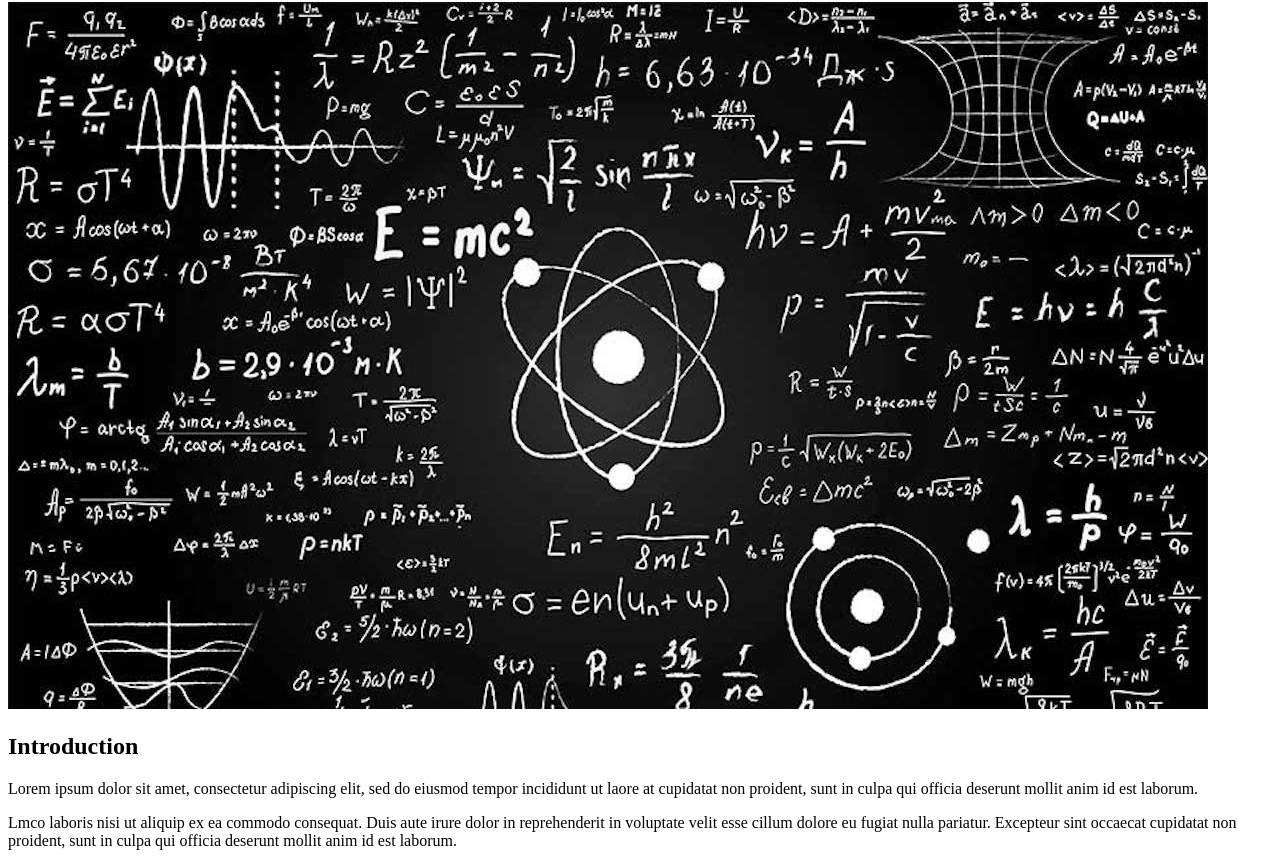
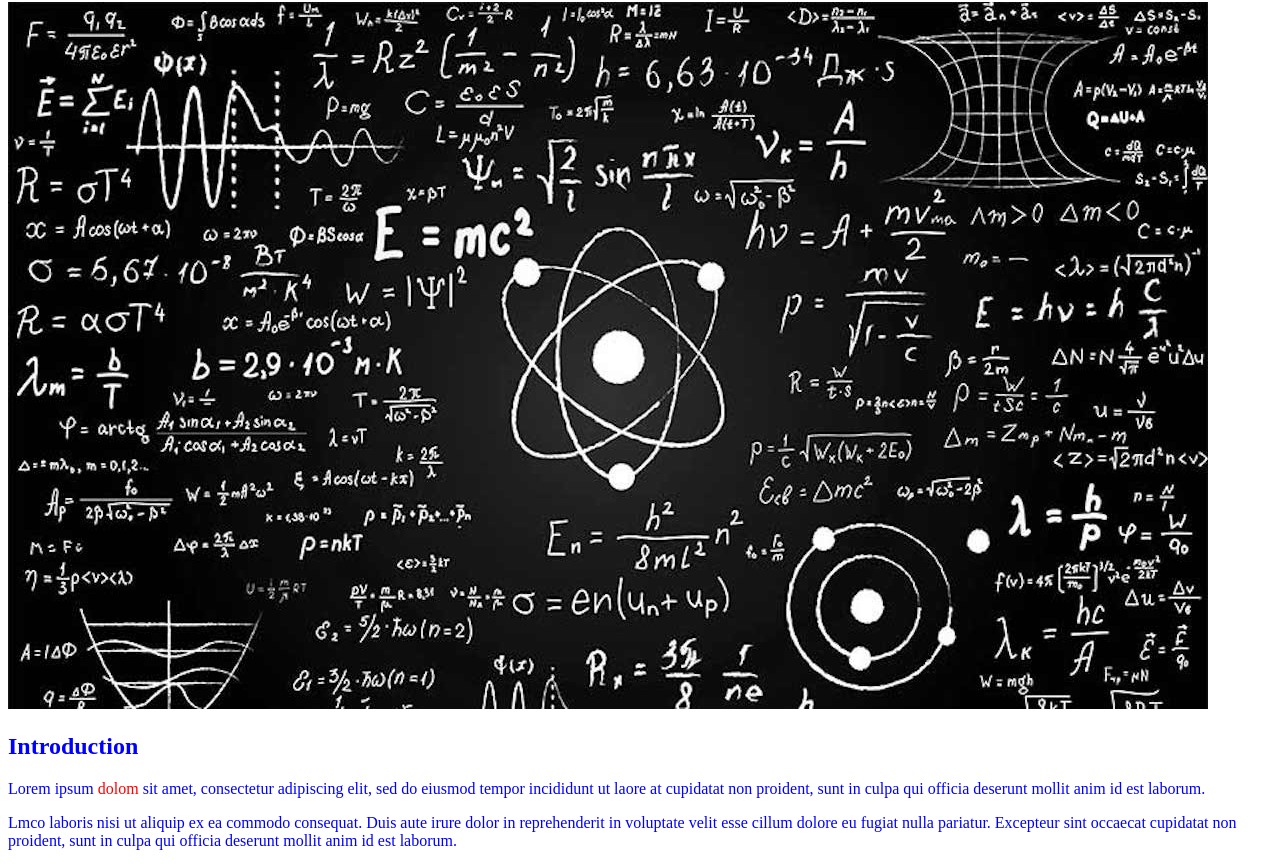
Before and after one commit to BradyDiamond/boring-lecture, a plain HTML site: page index.html in a window 1280 px wide. Shown: the part 78-944 px from the top of the page. Drawn offline with Linux system fonts and the light colour scheme.

Commit message:
added a span
co-authored-by: Jake Edgar <jakeedgar1012@gmail.com>
co-authored-by: Brady Diamond <brdydmnd@gmail.com>

```diff
--- a/css/styles.css
+++ b/css/styles.css
@@ -0,0 +1,6 @@
+.intro {
+  color: blue;
+}
+.span {
+  color: red ;
+}
--- a/index.html
+++ b/index.html
@@ -11,7 +11,7 @@
     <img src="img/physics.jpg">
     <h2>Introduction</h2>
     <p>
-    Lorem ipsum dolor sit amet, consectetur adipiscing elit, sed do eiusmod tempor incididunt ut laore at cupidatat non proident, sunt in culpa qui officia deserunt mollit anim id est laborum.
+    Lorem ipsum <span class="span">dolom</span>  sit amet, consectetur adipiscing elit, sed do eiusmod tempor incididunt ut laore at cupidatat non proident, sunt in culpa qui officia deserunt mollit anim id est laborum.
     </p>
 
     <p>
```
